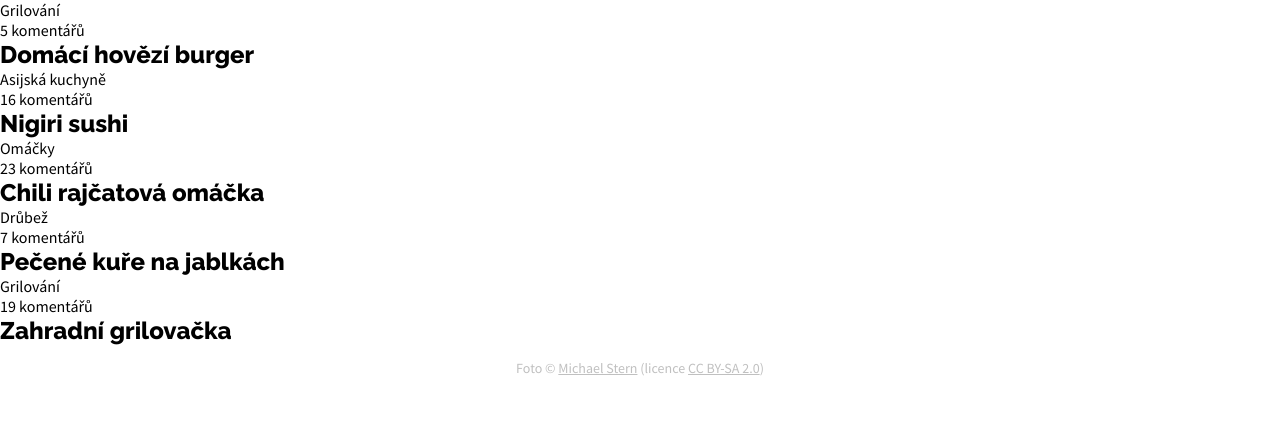
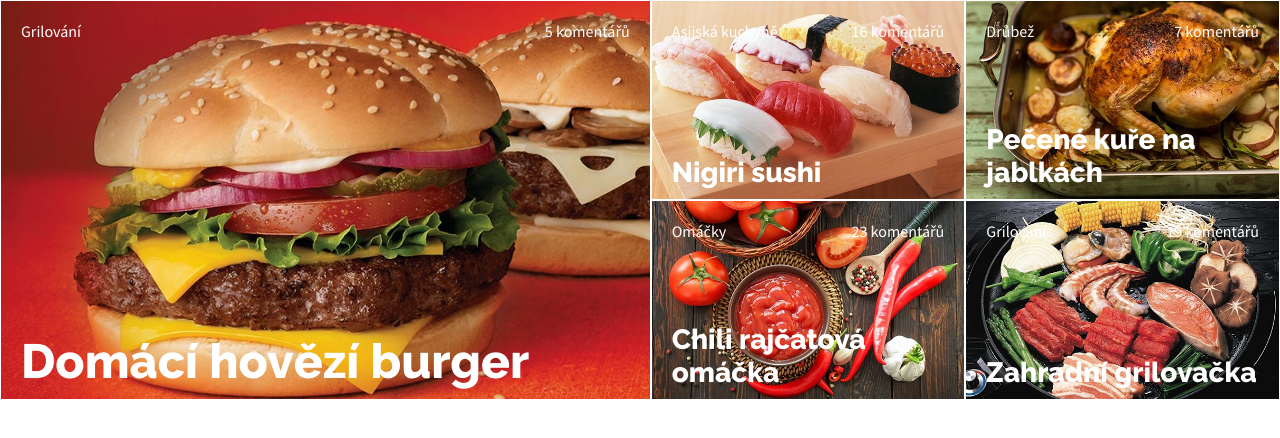
Before and after one commit to tvorimweb-2019-praha-podzim/projekt-5-recepty-Kachna2233, a plain HTML site: page index.html in a window 1280 px wide. Drawn offline with Linux system fonts and the light colour scheme.

Commit message:
Hotovo
Viem o pár nedostatkoch, ale verím, že sú to len drobnosti.

```diff
--- a/index.html
+++ b/index.html
@@ -18,12 +18,12 @@
                     <div class="recept-kategorie">Grilování</div>
                     <div class="recept-komentare">5 komentářů</div>
                 </div>
-                <h2 class="recept-nazev">Domácí hovězí burger</h2>
+                <h1 class="recept-nazev">Domácí hovězí burger</h1>
             </div>
 
             <div class="sloupec">
 
-                <div class="recept recept2">
+                <div class="recept recept2 mensi">
                     <div class="recept-meta">
                         <div class="recept-kategorie">Asijská kuchyně</div>
                         <div class="recept-komentare">16 komentářů</div>
@@ -31,7 +31,7 @@
                     <h2 class="recept-nazev">Nigiri sushi</h2>
                 </div>
 
-                <div class="recept recept3">
+                <div class="recept recept3 mensi">
                     <div class="recept-meta">
                         <div class="recept-kategorie">Omáčky</div>
                         <div class="recept-komentare">23 komentářů</div>
@@ -43,7 +43,7 @@
 
             <div class="sloupec">
 
-                <div class="recept recept4">
+                <div class="recept recept4 mensi">
                     <div class="recept-meta">
                         <div class="recept-kategorie">Drůbež</div>
                         <div class="recept-komentare">7 komentářů</div>
@@ -51,7 +51,7 @@
                     <h2 class="recept-nazev">Pečené kuře na jablkách</h2>
                 </div>
 
-                <div class="recept recept5">
+                <div class="recept recept5 mensi">
                     <div class="recept-meta">
                         <div class="recept-kategorie">Grilování</div>
                         <div class="recept-komentare">19 komentářů</div>
@@ -64,10 +64,6 @@
         </div>
 
 
-        <div class="paticka">
-            <p>Foto &copy; <a href="https://www.flickr.com/photos/68711844@N07/">Michael Stern</a> (licence <a href="https://creativecommons.org/licenses/by-sa/2.0/">CC BY-SA 2.0</a>)</p>
-        </div>
-
 
     </body>
 </html>
--- a/style.css
+++ b/style.css
@@ -1,13 +1,26 @@
 /* nejsme vcerejsi, pouzivame moderni box model */
-html { box-sizing: border-box; }
-*, :after, :before { box-sizing: inherit; }
 
+html {
+    box-sizing: border-box;
+}
+
+*, :after, :before {
+    box-sizing: inherit;
+}
 
 /* -------------------------------------------------- */
 
 body {
     margin: 0;
     font-family: 'Source Sans Pro', sans-serif;
+    color: white;
+}
+
+h1 {
+    margin: 0;
+    font-size: 28px;
+    font-family: 'Raleway', sans-serif;
+    hyphens: manual;
 }
 
 h2 {
@@ -40,3 +53,131 @@ notebook/pc:
 */
 
 /* tvoje styly sem */
+
+.hlavni-recept {
+    background-image: url("images/burger.jpg");
+    background-repeat: no-repeat;
+    background-position: center;
+    background-size: cover;
+    min-height: 200px;
+    padding: 10px;
+    position: relative;
+    border: 1px solid #fff;
+    background-position: center center;
+    background-size: cover;
+}
+
+.mensi {
+    background-repeat: no-repeat;
+    background-position: center;
+    background-size: cover;
+    min-height: 90px;
+    padding: 10px;
+    position: relative;
+}
+
+.recept {
+background-position: center center;
+    background-size: cover;
+    min-height: 90px;
+    padding: 10px;
+    border: 1px solid #fff;
+}
+
+.recept2 {
+    background-image: url("images/sushi.jpg");
+}
+
+.recept3 {
+    background-image: url("images/rajcata.jpg");
+}
+
+.recept4 {
+    background-image: url("images/kure.jpg");
+}
+
+.recept5 {
+    background-image: url("images/grilovani.jpg");
+}
+
+.recept-meta {
+    display: flex;
+    justify-content: space-between;
+}
+
+.recept-nazev {
+    position: absolute;
+    bottom: 10px;
+}
+
+
+.doporucujeme {
+    display: flex;
+    flex-direction: column;
+}
+
+/* rozlisenie pre tablet */
+@media (min-width: 480px) {
+    h1 {
+        font-size: 36px;
+        bottom: 20px;
+    }
+
+    h2{
+        font-size: 22px;
+    }
+
+.hlavni-recept {
+    padding: 20px;
+    min-height: 250px;
+    width: 100%;
+}
+
+.mensi {
+    padding: 20px;
+    min-height: 150px;
+}
+
+.sloupec{
+    width: 50%;
+}
+
+.doporucujeme {
+    flex-wrap: wrap;
+    flex-direction: row;
+}
+}
+
+
+
+
+/* rozlisenie pre desktop */
+@media (min-width: 860px) {
+    h1 {
+        font-size:48px;
+    }
+
+    h2{
+        font-size: 28px;
+    }
+
+    .hlavni-recept {
+        min-height: 400px;
+        padding: 20px;
+    }
+
+    .mensi {
+        min-height: 200px;
+    }
+
+    .recept {
+        min-height: 200px;
+        padding: 20px;
+    }
+
+.doporucujeme {
+    flex-wrap: nowrap;
+}
+
+
+}
```
